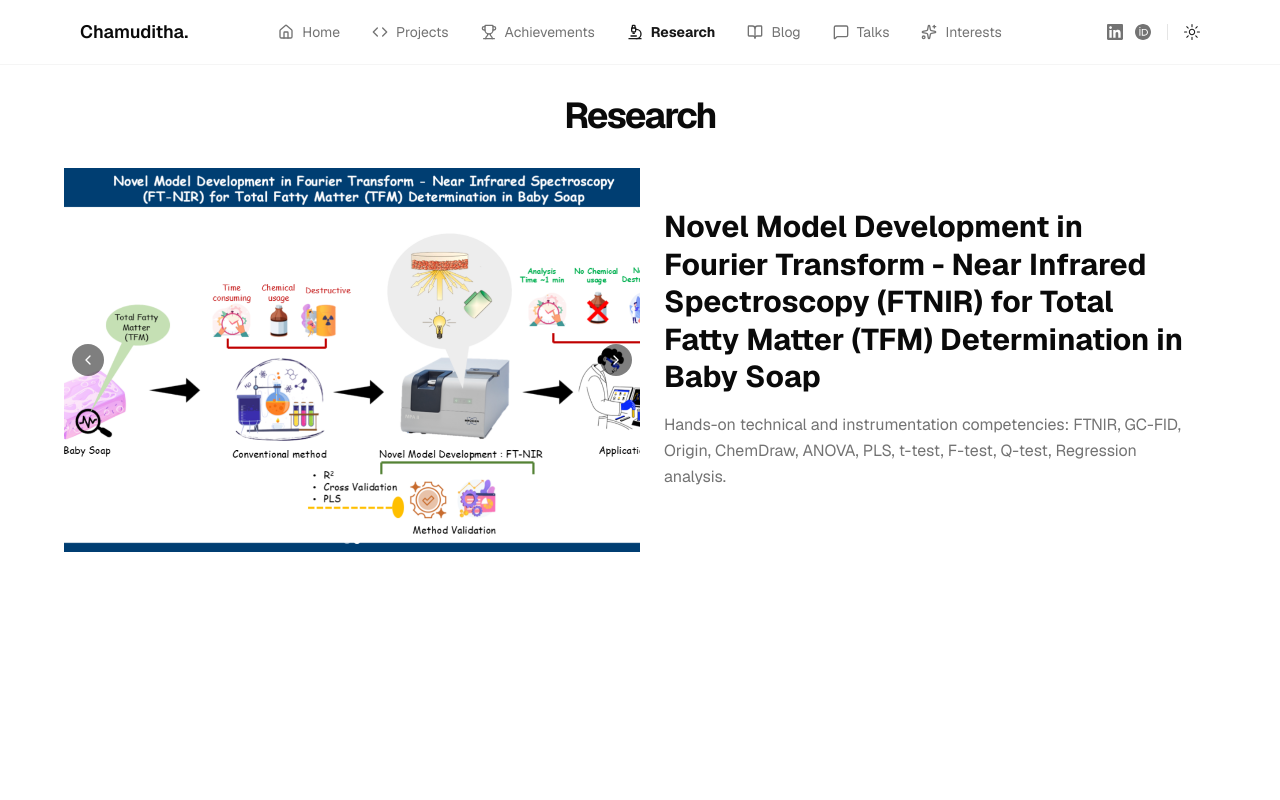
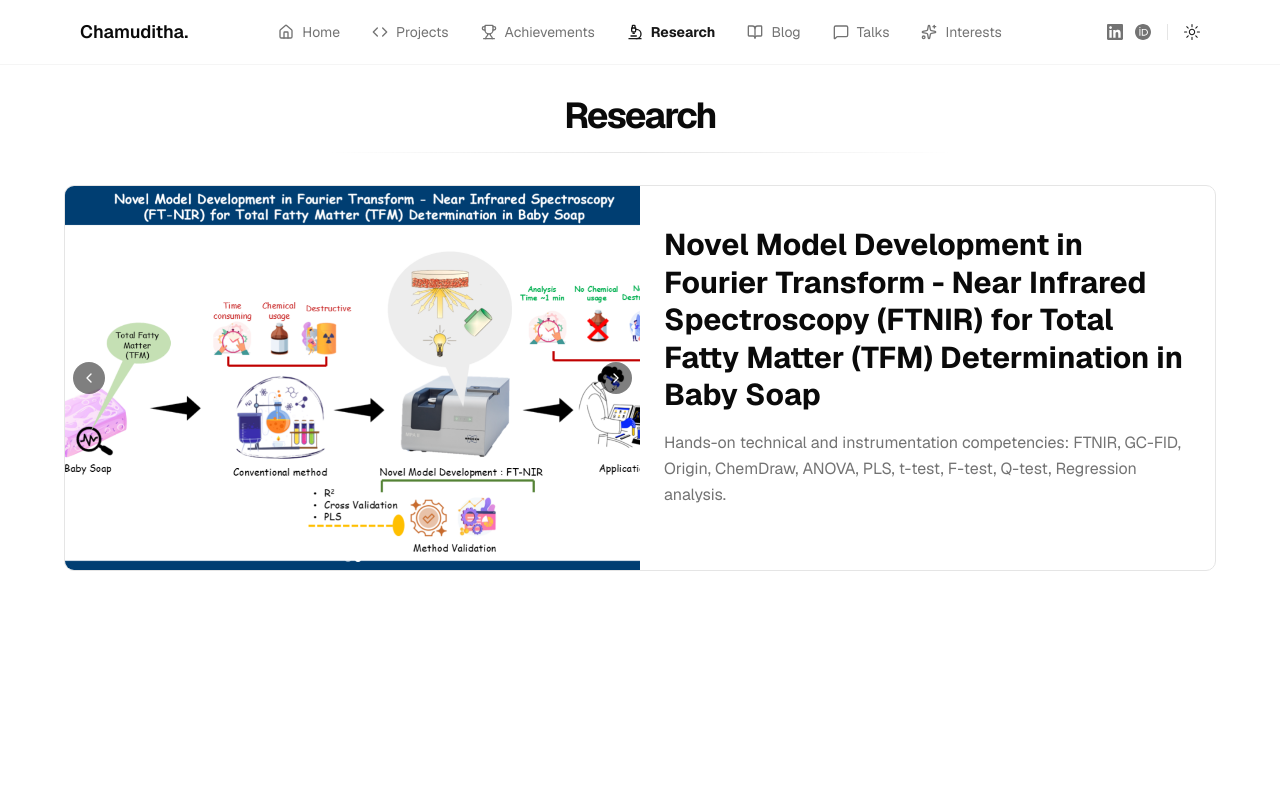
Before and after one commit to Nidula03/portfolio-chamuditha, a Next.js app: page /research in a window 1280 px wide. Shown: the top 800 px of the page. Built offline with nearby package versions, Linux system fonts and the light colour scheme.

Commit message:
feat: Add new blog entry "Ditch the Spreadsheet" with associated image and update AchievementCard for border support

```diff
--- a/src/app/api/medium-stats/route.ts
+++ b/src/app/api/medium-stats/route.ts
@@ -11,6 +11,7 @@ const FALLBACK_CLAPS: Record<string, number> = {
   '8c15c04d1f3c': 51,      // Beyond the Pedals
   '65d87079d742': 50,      // Ink, Mud and Memories
   '218197818958': 57,      // Blind on the Summit
+  '24cabe6610be': 0,       // Ditch the Spreadsheet
 };
 
 interface MediumPostData {
--- a/src/app/research/page.tsx
+++ b/src/app/research/page.tsx
@@ -22,6 +22,11 @@ export default function ResearchPage() {
               yOffset={8}
               text="Research"
             />
+            <BlurFade delay={BLUR_FADE_DELAY * 2}>
+              <div className="flex items-center w-full justify-center">
+                <div className="w-full h-px bg-gradient-to-r from-transparent via-border to-transparent" />
+              </div>
+            </BlurFade>
           </div>
           <BlurFade delay={BLUR_FADE_DELAY * 3}>
             <div className="space-y-6 sm:space-y-8 w-screen relative left-1/2 right-1/2 -ml-[50vw] -mr-[50vw] mt-2 sm:mt-4">
@@ -34,6 +39,7 @@ export default function ResearchPage() {
                     organization=""
                     description="Hands-on technical and instrumentation competencies: FTNIR, GC-FID, Origin, ChemDraw, ANOVA, PLS, t-test, F-test, Q-test, Regression analysis."
                     images={["/FTNIR.png", "/research/research2.png"]}
+                    showBorder={true}
                   />
                 </BlurFade>
               </div>
--- a/src/components/achievement-card.tsx
+++ b/src/components/achievement-card.tsx
@@ -34,6 +34,7 @@ export interface AchievementCardProps {
   link?: string;
   index?: number;
   isResearchLayout?: boolean;
+  showBorder?: boolean;
 }
 
 export function AchievementCard({
@@ -47,6 +48,7 @@ export function AchievementCard({
   link,
   index = 0,
   isResearchLayout = false,
+  showBorder = false,
 }: AchievementCardProps) {
   const galleryImages = images && images.length > 0 ? images : image ? [image] : [];
   const [currentImageIndex, setCurrentImageIndex] = useState(0);
@@ -168,7 +170,7 @@ export function AchievementCard({
                   {category && <Badge variant="secondary">{category}</Badge>}
                 </div>
 
-                <h3 className="text-lg sm:text-2xl md:text-3xl font-bold mb-3 leading-tight text-center whitespace-pre-line">{renderTitleWithSuperscript(title)}</h3>
+                <h3 className="text-lg sm:text-xl md:text-2xl lg:text-3xl font-bold mb-3 leading-tight tracking-tight">{renderTitleWithSuperscript(title)}</h3>
 
                 <p className="text-xs sm:text-sm text-muted-foreground mb-1 text-center">{organization}</p>
 
@@ -195,7 +197,7 @@ export function AchievementCard({
         </div>
       ) : (
         // Original achievement layout
-        <div className="overflow-hidden flex flex-col md:flex-row min-h-64 md:min-h-80">
+        <div className={`overflow-hidden flex flex-col md:flex-row min-h-64 md:min-h-80 ${showBorder ? 'border border-border rounded-lg' : ''}`}>
           <div className={`flex flex-col md:flex-row w-full ${imageOnLeft ? "md:flex-row" : "md:flex-row-reverse"}`}>
             {imageSection}
             <div className="p-4 sm:p-6 flex flex-col flex-1 justify-between">
--- a/src/data/resume.tsx
+++ b/src/data/resume.tsx
@@ -172,6 +172,27 @@ Today, I continue to explore, learn, and grow through scouting and outdoor exper
     skills?: string;
   }>,
   blogs: [
+    {
+      title: "Ditch the Spreadsheet: A Step-by-Step Guide to Plotting in KaleidaGraph",
+      href: "https://medium.com/@chamudithasawan/ditch-the-spreadsheet-a-step-by-step-guide-to-plotting-in-kaleidagraph-24cabe6610be",
+      dates: "May 24, 2026",
+      active: true,
+      description:
+        "A comprehensive guide to data visualization in KaleidaGraph, showcasing how to move beyond spreadsheets and create publication-quality scientific plots efficiently.",
+      technologies: ["Data Visualization", "KaleidaGraph", "Scientific Analysis"],
+      links: [
+        {
+          type: "Read on Medium",
+          href: "https://medium.com/@chamudithasawan/ditch-the-spreadsheet-a-step-by-step-guide-to-plotting-in-kaleidagraph-24cabe6610be",
+          icon: <Icons.globe className="size-3" />,
+        },
+      ],
+      image: "/newBlog.webp",
+      video: "",
+      claps: 0,
+      comments: 0,
+      mediumPostId: "24cabe6610be",
+    },
     {
       title: "Pitching Tents in the Clouds: The Magic of Mountain Camping",
       href: "https://medium.com/@chamudithasawan/pitching-tents-in-the-clouds-the-magic-of-mountain-camping-7b64b74d4c05",
```
Also changed, not shown: public/newBlog.webp (added).
